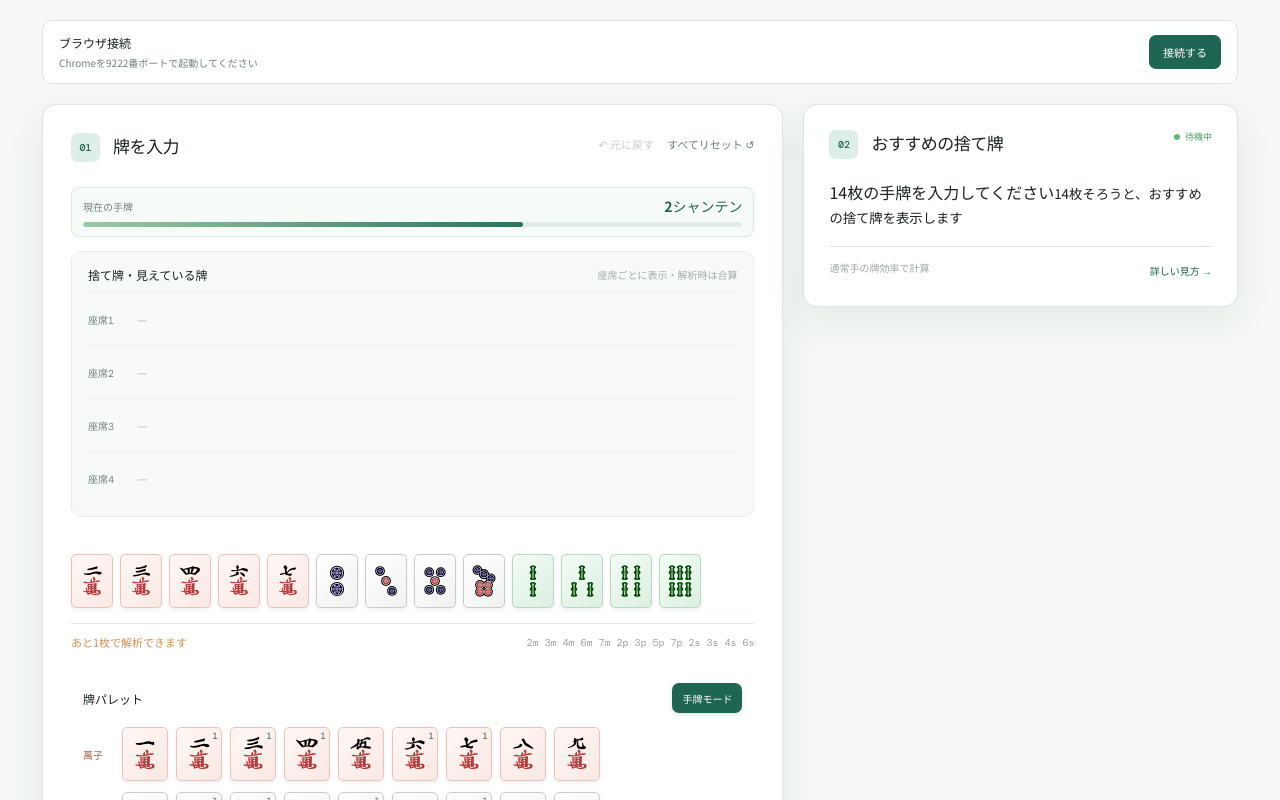
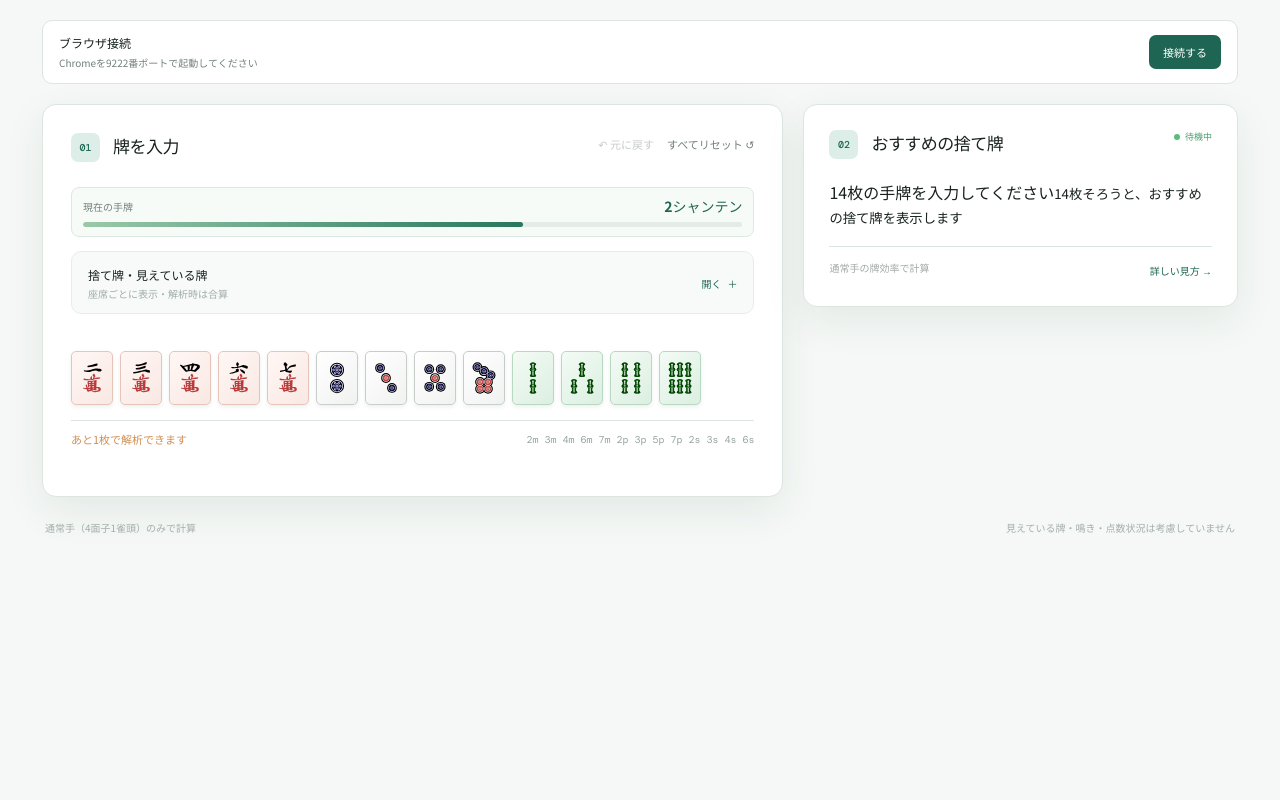
Before and after one commit to sheet00/jantama-tool, a React (Vite) app in the folder src/: page / in a window 1280 px wide. Shown: the top 800 px of the page. Built offline with nearby package versions, Linux system fonts and the light colour scheme.

Commit message:
牌パレット削除と捨て牌欄の折りたたみを追加

```diff
--- a/src/src/App.tsx
+++ b/src/src/App.tsx
@@ -2,9 +2,8 @@ import { useEffect, useMemo, useState } from 'react'
 import './App.css'
 import { AnalysisResults } from './components/AnalysisResults'
 import { HandEditor } from './components/HandEditor'
-import { INITIAL_HAND, toTileCounts, type Tile } from './domain/tiles'
+import { INITIAL_HAND, toTileCounts } from './domain/tiles'
 import { analyzeDiscards, currentShanten, currentWaits } from './engine/mahjong'
-import type { Destination } from './components/TilePalette'
 import { MahjongSoulTracker } from './tracker/client'
 
 type Snapshot = { hand: string[]; visibleBySeat: string[][] }
@@ -12,13 +11,11 @@ type Snapshot = { hand: string[]; visibleBySeat: string[][] }
 function App() {
   const [hand, setHand] = useState(INITIAL_HAND)
   const [visibleBySeat, setVisibleBySeat] = useState<string[][]>([[], [], [], []])
-  const [destination, setDestination] = useState<Destination>('hand')
   const [history, setHistory] = useState<Snapshot[]>([])
   const [browserStatus, setBrowserStatus] = useState<'disconnected' | 'connecting' | 'connected' | 'error'>('disconnected')
   const [browserError, setBrowserError] = useState('')
   const tracker = useMemo(() => new MahjongSoulTracker(), [])
   const visible = useMemo(() => visibleBySeat.flat(), [visibleBySeat])
-  const counts = useMemo(() => [...hand, ...visible].reduce<Record<string, number>>((all, id) => ({ ...all, [id]: (all[id] ?? 0) + 1 }), {}), [hand, visible])
   const analysis = useMemo(() => analyzeDiscards(toTileCounts(hand), toTileCounts(visible)), [hand, visible])
   const shanten = useMemo(() => currentShanten(toTileCounts(hand)), [hand])
   const waits = useMemo(() => currentWaits(toTileCounts(hand), toTileCounts(visible)), [hand, visible])
@@ -49,13 +46,6 @@ function App() {
   }
 
   const saveHistory = () => setHistory((current) => [...current.slice(-9), { hand: [...hand], visibleBySeat: visibleBySeat.map((row) => [...row]) }])
-
-  const addTile = (tile: Tile) => {
-    if ((destination === 'hand' && hand.length >= 14) || (counts[tile.id] ?? 0) >= 4) return
-    saveHistory()
-    if (destination === 'hand') setHand((current) => [...current, tile.id])
-    else setVisibleBySeat((current) => [[...current[0], tile.id], ...current.slice(1)])
-  }
 
   const removeTile = (id: string) => {
     const isDiscard = hand.length === 14
@@ -93,7 +83,7 @@ function App() {
   return <main className="app-shell">
     <div className="browser-connection"><div><strong>ブラウザ接続</strong><small>{browserStatus === 'connected' ? '雀魂のWebSocketを監視中' : browserStatus === 'connecting' ? '接続しています…' : browserError || 'Chromeを9222番ポートで起動してください'}</small></div><button className="connect-button" onClick={() => void connectBrowser()} disabled={browserStatus === 'connecting'}>{browserStatus === 'connected' ? '接続済み' : '接続する'}</button></div>
     <div className="workspace">
-      <HandEditor hand={hand} visibleBySeat={visibleBySeat} shanten={shanten} waits={waits} counts={counts} destination={destination} historyLength={history.length} onAdd={addTile} onRemove={removeTile} onRemoveVisible={removeVisibleTile} onDestinationChange={setDestination} onUndo={undo} onReset={reset} />
+      <HandEditor hand={hand} visibleBySeat={visibleBySeat} shanten={shanten} waits={waits} historyLength={history.length} onRemove={removeTile} onRemoveVisible={removeVisibleTile} onUndo={undo} onReset={reset} />
       <aside className="right-column"><AnalysisResults handLength={hand.length} analysis={analysis} /></aside>
     </div>
     <footer><span>通常手（4面子1雀頭）のみで計算</span><span>見えている牌・鳴き・点数状況は考慮していません</span></footer>
--- a/src/src/components/HandEditor.tsx
+++ b/src/src/components/HandEditor.tsx
@@ -1,6 +1,5 @@
-import type { Tile } from '../domain/tiles'
+import { useState } from 'react'
 import { TILES, tileById } from '../domain/tiles'
-import { TilePalette, type Destination } from './TilePalette'
 import { ShantenGauge } from './ShantenGauge'
 
 type Props = {
@@ -8,18 +7,15 @@ type Props = {
   visibleBySeat: string[][]
   shanten: number
   waits: number[]
-  counts: Record<string, number>
-  destination: Destination
   historyLength: number
-  onAdd: (tile: Tile) => void
   onRemove: (id: string) => void
   onRemoveVisible: (id: string, seat?: number) => void
-  onDestinationChange: (destination: Destination) => void
   onUndo: () => void
   onReset: () => void
 }
 
-export function HandEditor({ hand, visibleBySeat, shanten, waits, counts, destination, historyLength, onAdd, onRemove, onRemoveVisible, onDestinationChange, onUndo, onReset }: Props) {
+export function HandEditor({ hand, visibleBySeat, shanten, waits, historyLength, onRemove, onRemoveVisible, onUndo, onReset }: Props) {
+  const [discardsOpen, setDiscardsOpen] = useState(false)
   const drawnTile = hand.length === 14 ? hand[hand.length - 1] : undefined
   const sortedHand = hand.slice(0, drawnTile ? -1 : undefined).sort((a, b) => TILES.findIndex((tile) => tile.id === a) - TILES.findIndex((tile) => tile.id === b))
   const displayHand = drawnTile ? [...sortedHand, drawnTile] : sortedHand
@@ -27,9 +23,8 @@ export function HandEditor({ hand, visibleBySeat, shanten, waits, counts, destin
   return <section className="panel input-panel">
     <div className="panel-heading"><div><span className="step">01</span><div><h2>牌を入力</h2></div></div><div className="heading-actions"><button className="text-button" onClick={onUndo} disabled={!historyLength}>↶ 元に戻す</button><button className="text-button" onClick={onReset}>すべてリセット ↺</button></div></div>
     <ShantenGauge shanten={shanten} handLength={hand.length} waits={waits} />
-    <div className="visible-editor"><div className="subheading"><span>捨て牌・見えている牌</span><small>座席ごとに表示・解析時は合算</small></div>{visibleBySeat.map((row, seat) => <div className="discard-seat" key={seat}><span>座席{seat + 1}</span><div className="tile-row visible-row">{row.length ? row.map((id, index) => <button key={`${id}-${index}`} className={`tile tile-small suit-${tileById(id).suit}`} onClick={() => onRemoveVisible(id, seat)} aria-label={`座席${seat + 1}の${tileById(id).label}を削除`}><img className="tile-art" src={`/tiles/${tileById(id).asset}`} alt="" /></button>) : <span className="empty-state">—</span>}</div></div>)}</div>
+    <div className="visible-editor"><button className="discard-toggle" aria-expanded={discardsOpen} onClick={() => setDiscardsOpen((open) => !open)}><span><strong>捨て牌・見えている牌</strong><small>座席ごとに表示・解析時は合算</small></span><b>{discardsOpen ? '閉じる −' : '開く ＋'}</b></button>{discardsOpen && visibleBySeat.map((row, seat) => <div className="discard-seat" key={seat}><span>座席{seat + 1}</span><div className="tile-row visible-row">{row.length ? row.map((id, index) => <button key={`${id}-${index}`} className={`tile tile-small suit-${tileById(id).suit}`} onClick={() => onRemoveVisible(id, seat)} aria-label={`座席${seat + 1}の${tileById(id).label}を削除`}><img className="tile-art" src={`/tiles/${tileById(id).asset}`} alt="" /></button>) : <span className="empty-state">—</span>}</div></div>)}</div>
     <div className="tile-row hand-row" aria-label="現在の手牌">{displayHand.length ? <>{sortedHand.map((id, index) => <button key={`${id}-${index}`} className={`tile tile-large suit-${tileById(id).suit}`} onClick={() => onRemove(id)} aria-label={`${tileById(id).label}を手牌から削除`}><img className="tile-art" src={`/tiles/${tileById(id).asset}`} alt="" /></button>)}{drawnTile && <><span className="drawn-separator" aria-hidden="true" /><button className={`tile tile-large drawn-tile suit-${tileById(drawnTile).suit}`} onClick={() => onRemove(drawnTile)} aria-label={`${tileById(drawnTile).label}（自摸牌）を手牌から削除`}><img className="tile-art" src={`/tiles/${tileById(drawnTile).asset}`} alt="" /></button></>}</> : <span className="empty-state">牌パレットから牌を追加</span>}</div>
     <div className="input-meta"><span className={hand.length === 14 ? 'valid' : ''}>{hand.length === 14 ? '✓ 解析準備完了' : `あと${14 - hand.length}枚で解析できます`}</span><code>{displayHand.map((id) => tileById(id).short).join(' ') || '—'}</code></div>
-    <TilePalette handLength={hand.length} counts={counts} destination={destination} onDestinationChange={onDestinationChange} onAdd={onAdd} />
   </section>
 }
--- a/src/src/components/TilePalette.tsx
+++ /dev/null
@@ -1,25 +0,0 @@
-import { TILES, type Suit, type Tile } from '../domain/tiles'
-
-export type Destination = 'hand' | 'visible'
-
-type Props = {
-  handLength: number
-  counts: Record<string, number>
-  destination: Destination
-  onDestinationChange: (destination: Destination) => void
-  onAdd: (tile: Tile) => void
-}
-
-const suitName: Record<Suit, string> = { m: '萬子', p: '筒子', s: '索子', z: '字牌' }
-
-export function TilePalette({ handLength, counts, destination, onDestinationChange, onAdd }: Props) {
-  return <div className={`palette ${destination === 'visible' ? 'palette-visible' : ''}`}>
-    <div className="palette-heading"><span>牌パレット</span><button className="palette-mode-toggle" role="switch" aria-checked={destination === 'visible'} onClick={() => onDestinationChange(destination === 'hand' ? 'visible' : 'hand')}>{destination === 'hand' ? '手牌モード' : '捨牌モード'}</button></div>
-    {(['m', 'p', 's', 'z'] as Suit[]).map((suit) => <div className="palette-row" key={suit}>
-      <span className={`suit-label suit-${suit}`}>{suitName[suit]}</span>
-      <div>{TILES.filter((tile) => tile.suit === suit).map((tile) => <button key={tile.id} className={`tile tile-palette suit-${tile.suit}`} onClick={() => onAdd(tile)} disabled={(counts[tile.id] ?? 0) >= 4 || (destination === 'hand' && handLength >= 14)} aria-label={`${tile.label}を${destination === 'hand' ? '手牌' : '捨て牌'}に追加`}>
-        <img className="tile-art" src={`/tiles/${tile.asset}`} alt="" /><i>{counts[tile.id] ? counts[tile.id] : ''}</i>
-      </button>)}</div>
-    </div>)}
-  </div>
-}
```
Also changed, not shown: src/src/App.css.
